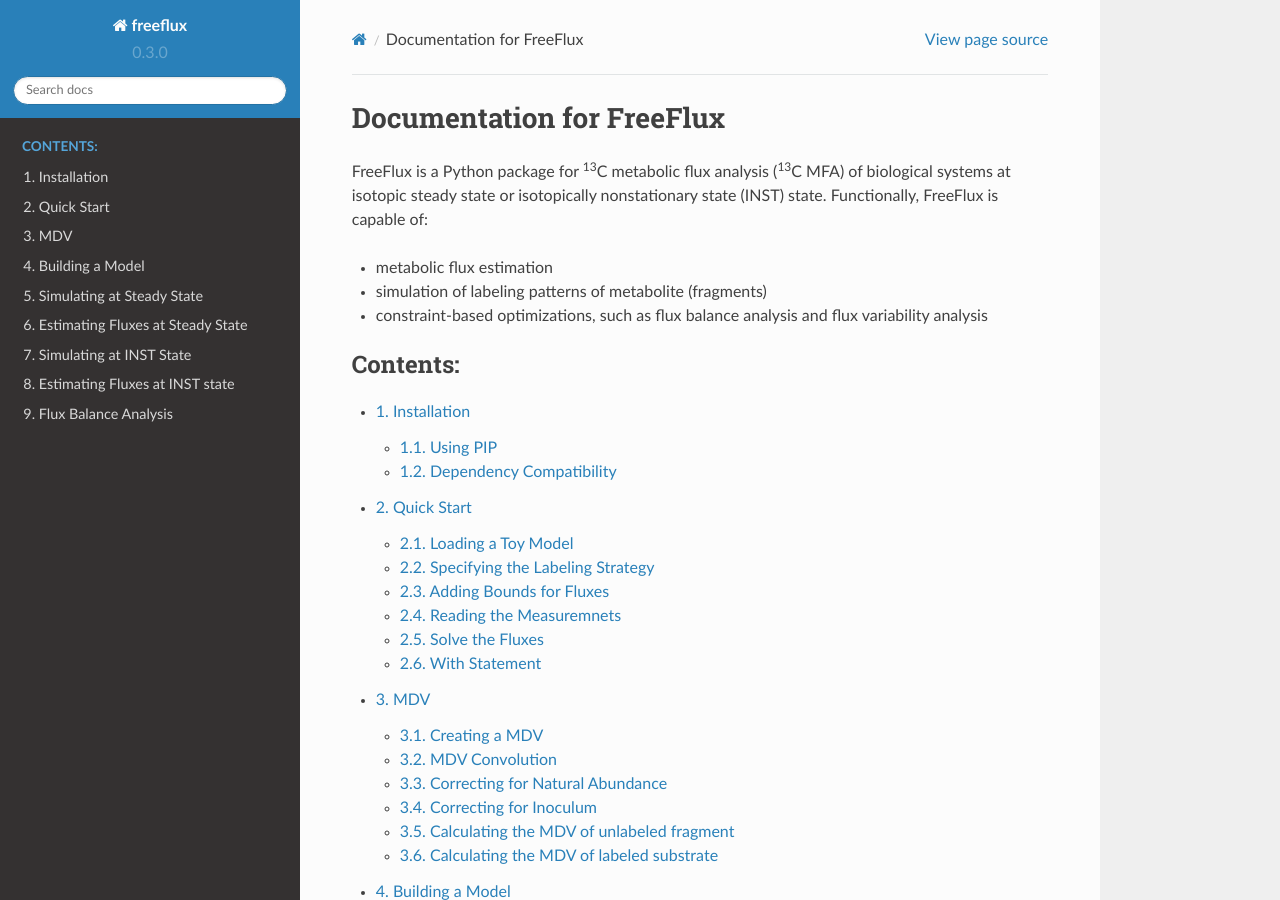
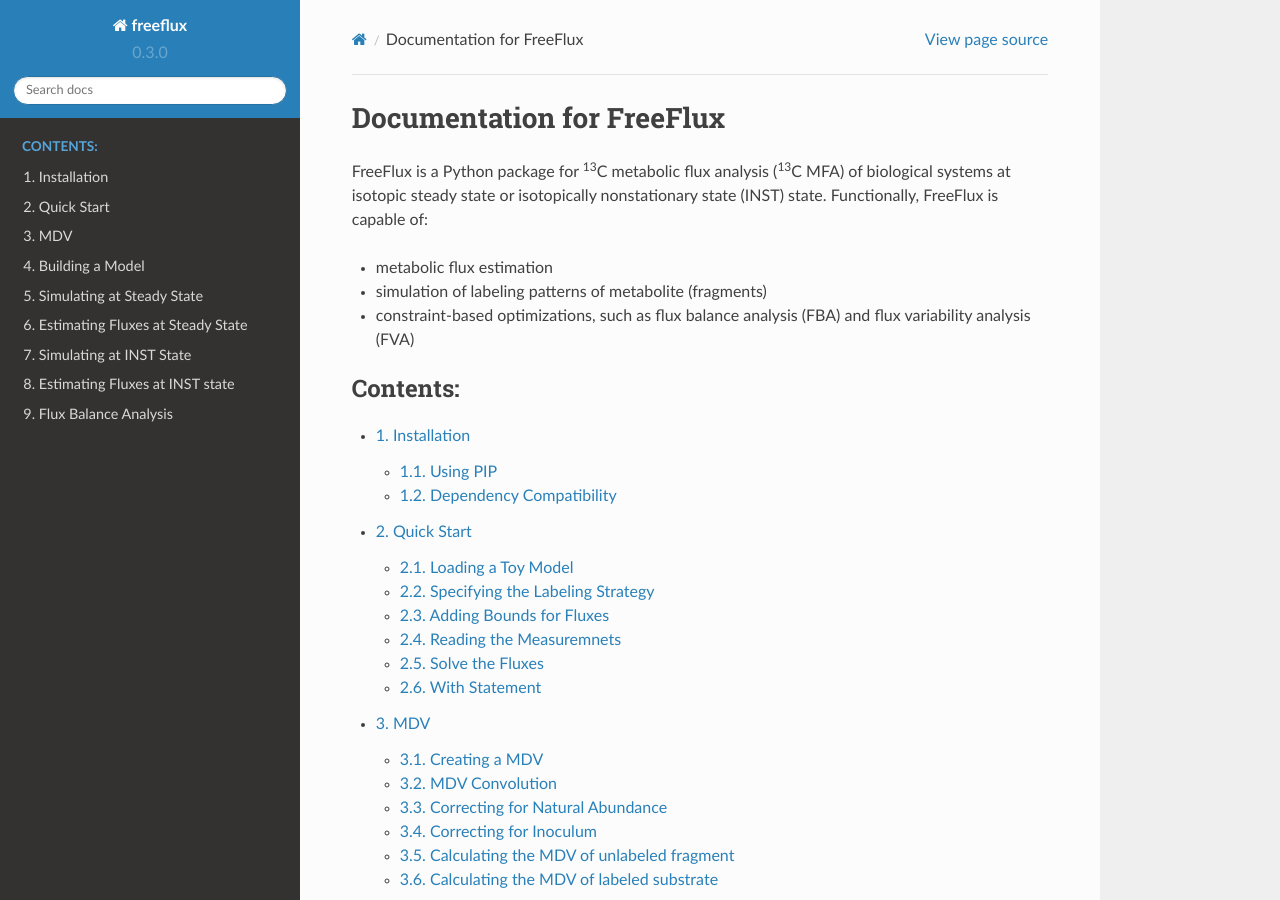
Before and after one commit to Chaowu88/freeflux, a Sphinx documentation site: the page built from docs/source/index.rst, in a window 1280 px wide and 900 px high. Built offline with Sphinx 7.4.7 and the Read the Docs theme 2.0.0, drawn with Linux system fonts in a browser that asks for light colours.

Commit message:
Update index.rst

```diff
--- a/docs/source/index.rst
+++ b/docs/source/index.rst
@@ -5,7 +5,7 @@
 
 - metabolic flux estimation
 - simulation of labeling patterns of metabolite (fragments)
-- constraint-based optimizations, such as flux balance analysis and flux variability analysis
+- constraint-based optimizations, such as flux balance analysis (FBA) and flux variability analysis (FVA)
 
 .. toctree::
    :numbered:
```
